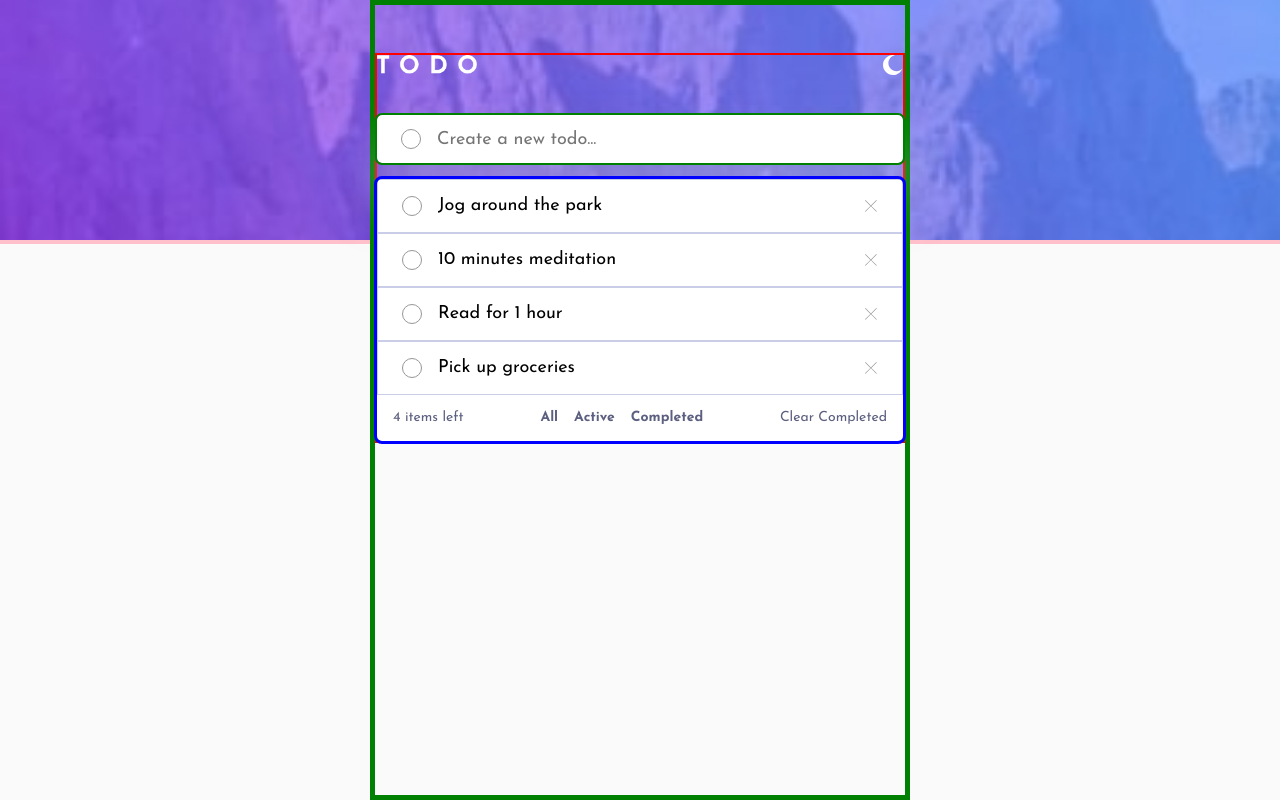
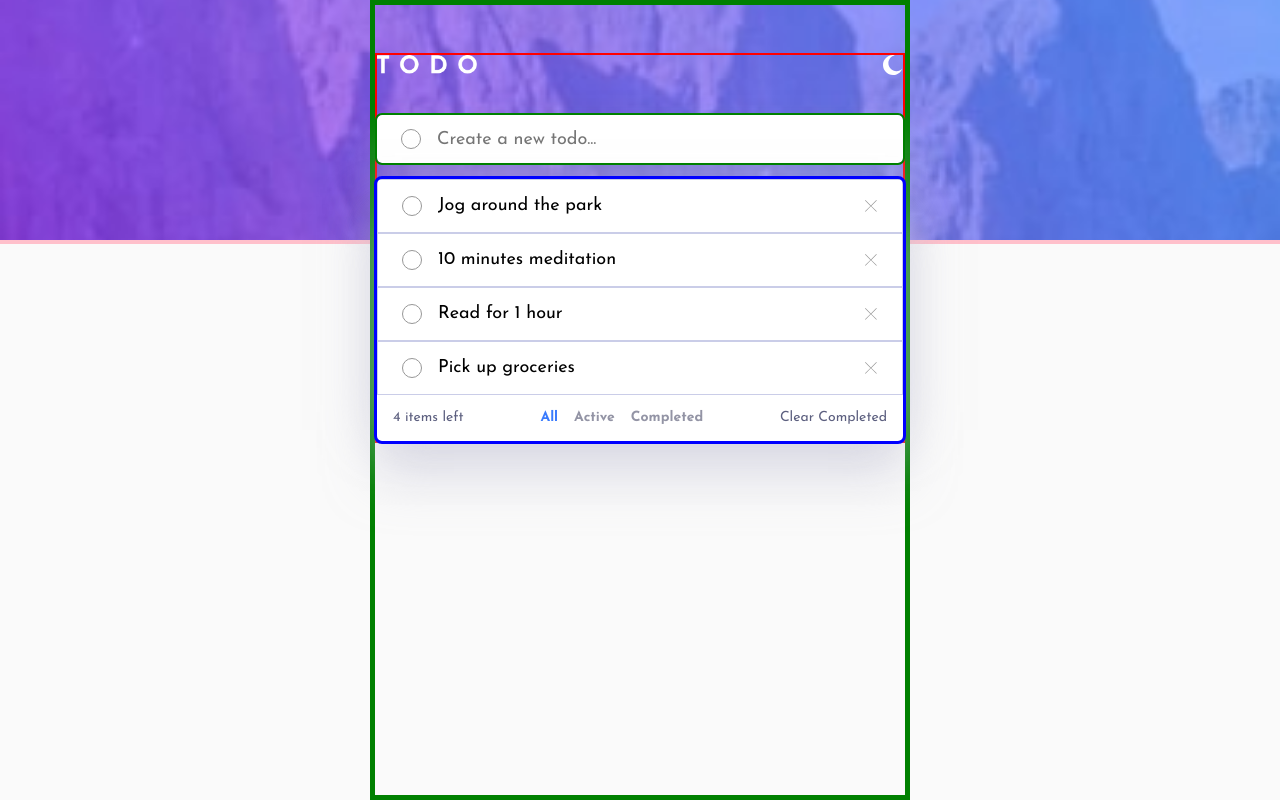
Before and after one commit to Lewis-mbui/fem-todo, a React (Vite) app: page / in a window 1280 px wide. Built offline with nearby package versions, Linux system fonts and the light colour scheme.

Commit message:
Implement the filter todos functionality

```diff
--- a/contexts/TodosProvider.tsx
+++ b/contexts/TodosProvider.tsx
@@ -18,7 +18,6 @@ type Action =
   | { type: "INIT"; todos: Todo[] }
   | { type: "ADD"; todo: Todo }
   | { type: "TOGGLE"; todoId: string };
-
 const reducer = (todos: Todo[], action: Action): Todo[] => {
   switch (action.type) {
     case "ADD":
@@ -29,6 +28,7 @@ const reducer = (todos: Todo[], action: Action): Todo[] => {
           ? todo
           : { ...todo, isCompleted: !todo.isCompleted },
       );
+
     default:
       return todos;
   }
--- a/src/components/TodoList.tsx
+++ b/src/components/TodoList.tsx
@@ -1,3 +1,4 @@
+import { useState } from "react";
 import type { Todo } from "../../contexts/TodosProvider";
 import TodoItem from "./TodoItem";
 
@@ -6,20 +7,40 @@ interface Props {
 }
 
 const TodoList = ({ todos }: Props) => {
+  const [activeFilter, setActiveFilter] = useState("all");
+
+  const filters = [
+    { name: "all", description: "All" },
+    { name: "active", description: "Active" },
+    { name: "completed", description: "Completed" },
+  ] as const;
+
+  const visibleTodos = todos.filter((todo) => {
+    if (activeFilter === "all") return true;
+    if (activeFilter === "active" && !todo.isCompleted) return true;
+    if (activeFilter === "completed" && todo.isCompleted) return true;
+  });
+
   return (
     <div className="todos-wrapper">
       <ul role="list" className="todo-list">
-        {todos.map((todo) => (
+        {visibleTodos.map((todo) => (
           <TodoItem key={todo.id} todo={todo} />
         ))}
       </ul>
       <div className="todos-extras">
-        <p className="todos-count">{`${todos.length} items left`}</p>
+        <p className="todos-count">{`${visibleTodos.length} item${visibleTodos.length === 1 ? "" : "s"} ${activeFilter === "all" ? "left" : ""}`}</p>
         <button className="todos-clear">Clear Completed</button>
         <div className="todos-tabs">
-          <button className="todo-tab">All</button>
-          <button className="todo-tab">Active</button>
-          <button className="todo-tab">Completed</button>
+          {filters.map((f) => (
+            <button
+              onClick={() => setActiveFilter(f.name)}
+              key={f.name}
+              className={`todo-tab ${activeFilter === f.name ? "active" : ""}`}
+            >
+              {f.description}
+            </button>
+          ))}
         </div>
       </div>
     </div>
--- a/src/index.css
+++ b/src/index.css
@@ -43,10 +43,13 @@
   --grad-light: linear-gradient(to right, hsl(192, 100%, 67%), hsl(280, 87%, 65%));
   --grad-dark: linear-gradient(to right, hsl(254, 85%, 40%), hsl(307, 64%, 39%));
 
+  /* Colors that change with theme */
   --bg-body: var(--clr-gray-50);
   --clr-body: var(--clr-black);
   --bg-block: var(--clr-white);
   --clr-todo-border: var(--clr-purple-300);
+  --clr-tab: var(--clr-gray-600);
+  --clr-tab-hovered: var(--clr-navy-850);
 
   --grad-radio: linear-gradient(hsl(192, 100%, 67%), hsl(280, 87%, 65%));
 
@@ -65,6 +68,8 @@
     --clr-body: var(--clr-white);
     --bg-block: var(--clr-navy-900);
     --clr-todo-border: var(--clr-purple-600);
+    --clr-tab: var(--clr-purple-600);
+    --clr-tab-hovered: var(--clr-purple-300);
   }
 }
 
@@ -73,6 +78,8 @@
   --clr-body: var(--clr-white);
   --bg-block: var(--clr-navy-900);
   --clr-todo-border: var(--clr-purple-600);
+  --clr-tab: var(--clr-purple-600);
+  --clr-tab-hovered: var(--clr-purple-300);
 }
 
 /*----------------------*/
@@ -287,6 +294,11 @@ body::before {
   border-radius: var(--radius-main);
 }
 
+[data-theme="light"] .todos-wrapper,
+[data-theme="light"] .todo-list {
+  box-shadow: var(--shadow);
+}
+
 .todo-item {
   display: flex;
   align-items: center;
@@ -368,6 +380,16 @@ body::before {
 .todo-tab {
   background-color: transparent;
   font-weight: var(--fw-bold);
+  color: var(--clr-tab);
+}
+
+.todo-tab:hover:not(.active),
+.todo-tab:focus-visible:not(.active) {
+  color: var(--clr-tab-hovered);
+}
+
+.todo-tab.active {
+  color: var(--clr-blue-500);
 }
 
 @media (min-width: 37.5em) {
```
